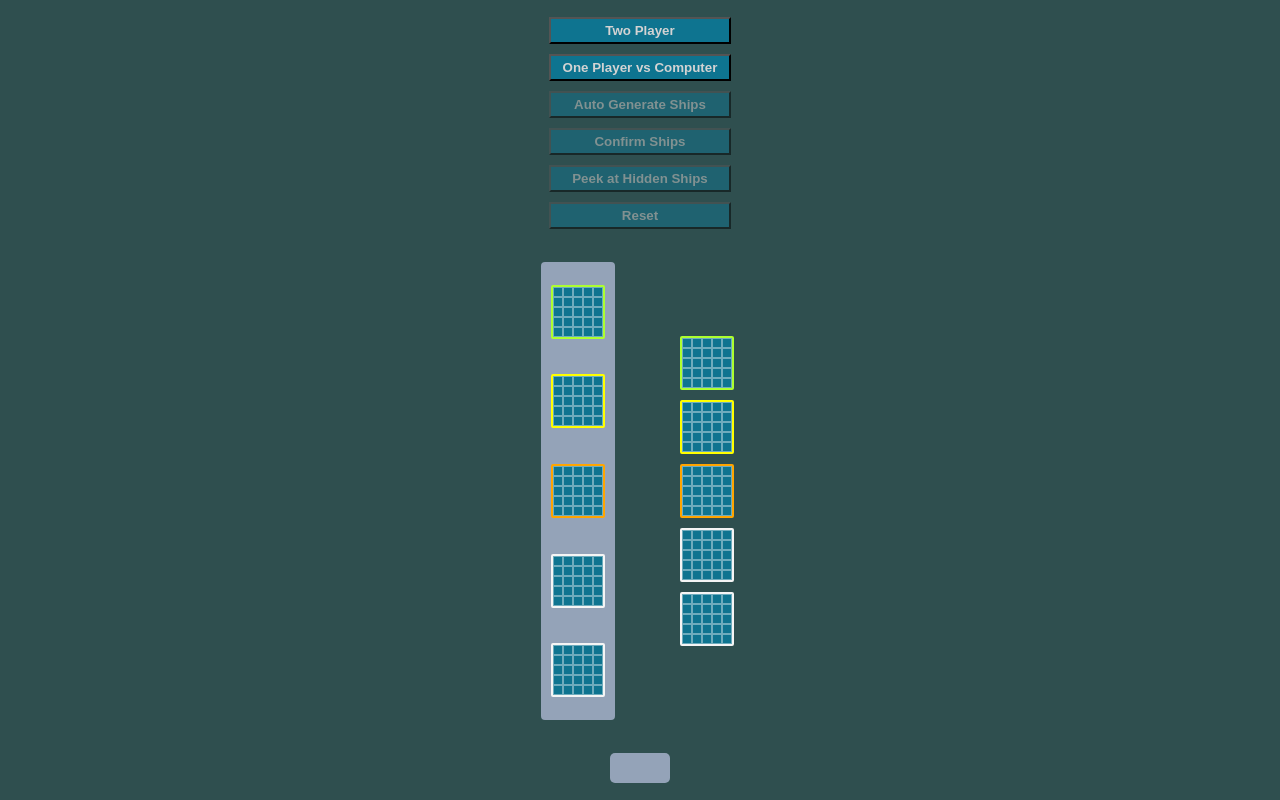
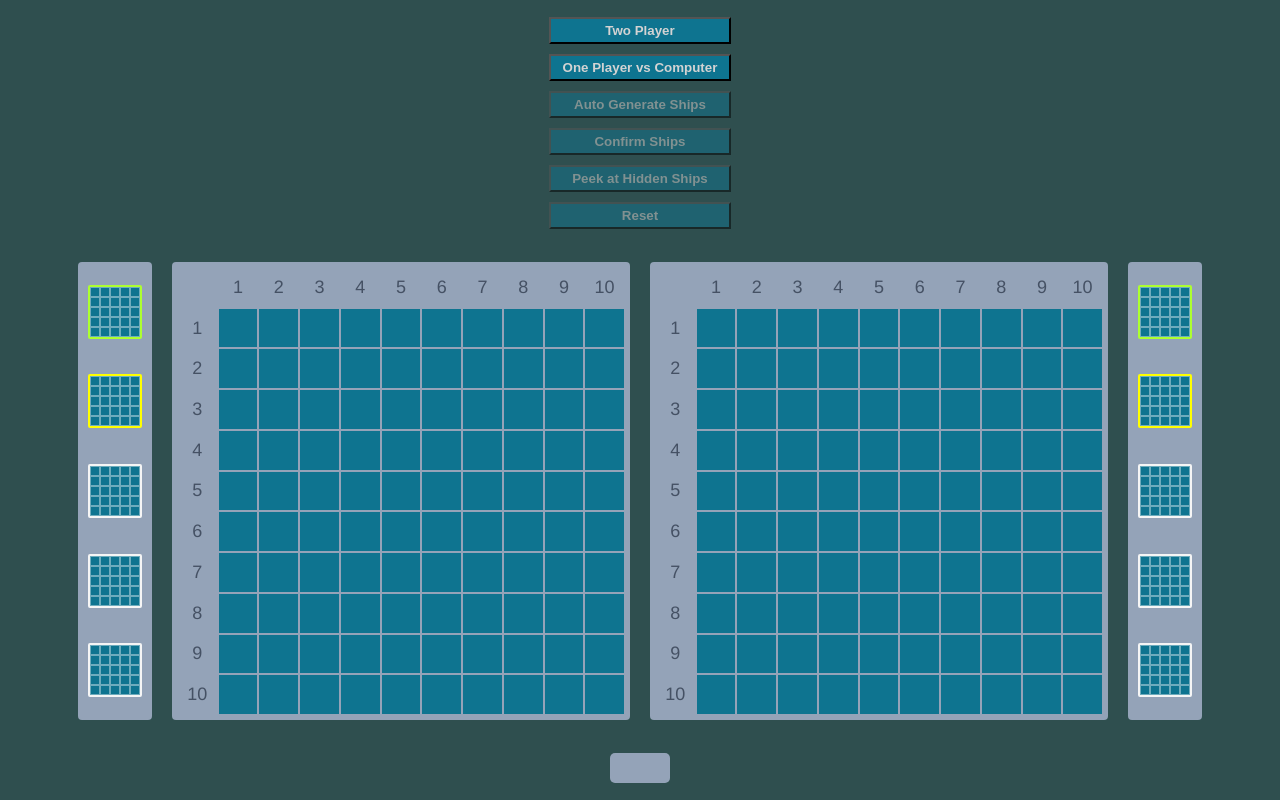
Before and after one commit to Raikho/battleship, a website built with webpack: page src/template.html in a window 1280 px wide. Built offline with nearby package versions, Linux system fonts and the light colour scheme.

Commit message:
refactor set board

```diff
--- a/src/dom.js
+++ b/src/dom.js
@@ -17,10 +17,10 @@ DOM.setModels = function(game) {
     for (let boardNode of queryArray(['modelboard'])) {
         for (let y = 0; y < 5; y++)
             for (let x = 0; x < 5; x++)
-                createDiv(boardNode, ['square'], {x: x, y: y}); // TODO is x,y needed?
+                createDiv(boardNode, ['square']);
 
         boardNode.onclick = () => function() {
-            game.selectModel(boardNode.dataset.player, boardNode.dataset.index);
+            game.clickModel(boardNode.dataset.player, boardNode.dataset.index);
         }();
     }
 }
@@ -37,17 +37,16 @@ DOM.updateModels = function(game) {
 
 DOM.setBoard = function(game) {
     for (let boardNode of queryArray(['gameboard'])) {
-        let playerName = boardNode.dataset.player; // TODO move
         for (let y = 0; y < 11; y++) {
             for (let x = 0; x < 11; x++) {
-                if (x == 0 && y == 0)
-                    createDiv(boardNode);
-                else if (x == 0)
-                    createTextDiv(boardNode, y)
-                else if (y == 0)
-                    createTextDiv(boardNode, x);
+                if (x == 0 && y == 0) createDiv(boardNode);
+                else if (x == 0) createDiv(boardNode, null, y)
+                else if (y == 0) createDiv(boardNode, null, x);
                 else {
                     let node = createDiv(boardNode, ['square']);
+                    node.onclick = () => function() {
+                        game.clickSquare(x, y, boardNode.dataset.player);
+                    }();
                 }
             }
         }
@@ -56,22 +55,15 @@ DOM.setBoard = function(game) {
 
 // ============================ MISC ==================================
 // ====================================================================
-function createDiv(parent, classArray, dataObject) {
+function createDiv(parent, classArray, text) {
     let node = document.createElement('div');
     parent.append(node);
     if (classArray)
         for (let cls of classArray)
             node.classList.add(cls);
-    for (let key in dataObject) {
-        let value = dataObject[key];
-        node.dataset[key] = value;
-    }
-}
-
-function createTextDiv(parent, text) {
-    let node = document.createElement('div');
-    parent.append(node);
-    node.textContent = text;
+    if (text)
+        node.textContent = text;
+    return node;
 }
 
 function queryArray(classArray, dataObject) {
--- a/src/game.js
+++ b/src/game.js
@@ -16,6 +16,7 @@ export default class Game {
         DOM.setButtons(this);
         DOM.setModels(this);
         DOM.updateModels(this);
+        DOM.setBoard(this);
 
         console.log(this.players); // DEBUG
     }
--- a/src/player.js
+++ b/src/player.js
@@ -20,7 +20,7 @@ export default class Player {
         this.models[4] = new Model(2, 4);
         this.models[0].selected = true;
         this.models[1].placed = true;
-        this.models[2].sunk = true;
+        // this.models[2].sunk = true;
     }
 }
 
--- a/src/style.css
+++ b/src/style.css
@@ -128,7 +128,7 @@ button.rotate:active {filter: brightness(0.9);}
 
 /* ============================= Board ============================= */
 /* ================================================================= */
-.board {
+.gameboard {
     border-radius: 4px;
     background-color: var(--board-bg);
     width: 35vw;
@@ -140,7 +140,7 @@ button.rotate:active {filter: brightness(0.9);}
     grid-template-columns: repeat(11, 1fr);
     grid-template-rows: repeat(11, 1fr);
 }
-.board>* {
+.gameboard>* {
     justify-content: center;
     align-items: center;
     display: flex;
--- a/src/template.html
+++ b/src/template.html
@@ -28,7 +28,7 @@
         </div>
         <div class="board-container">
             <div class="gameboard" data-player="p2"></div>
-            <div class="models-container">
+            <div class="modelboard-container">
                 <div class="model-container"><div class="modelboard" data-player="p2" data-index="0"></div></div>
                 <div class="model-container"><div class="modelboard" data-player="p2" data-index="1"></div></div>
                 <div class="model-container"><div class="modelboard" data-player="p2" data-index="2"></div></div>
```
Also changed, not shown: dist/bundle.js, dist/index.html.
